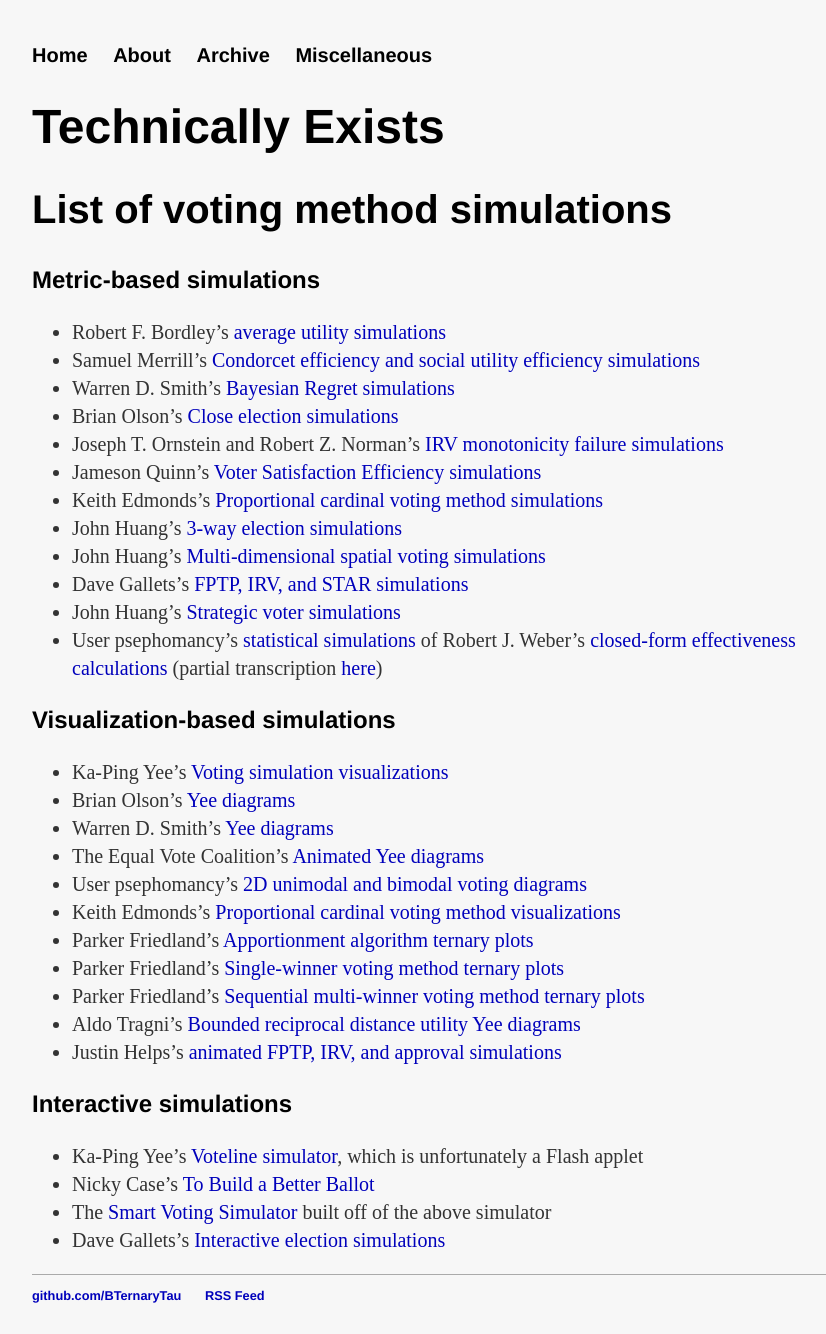
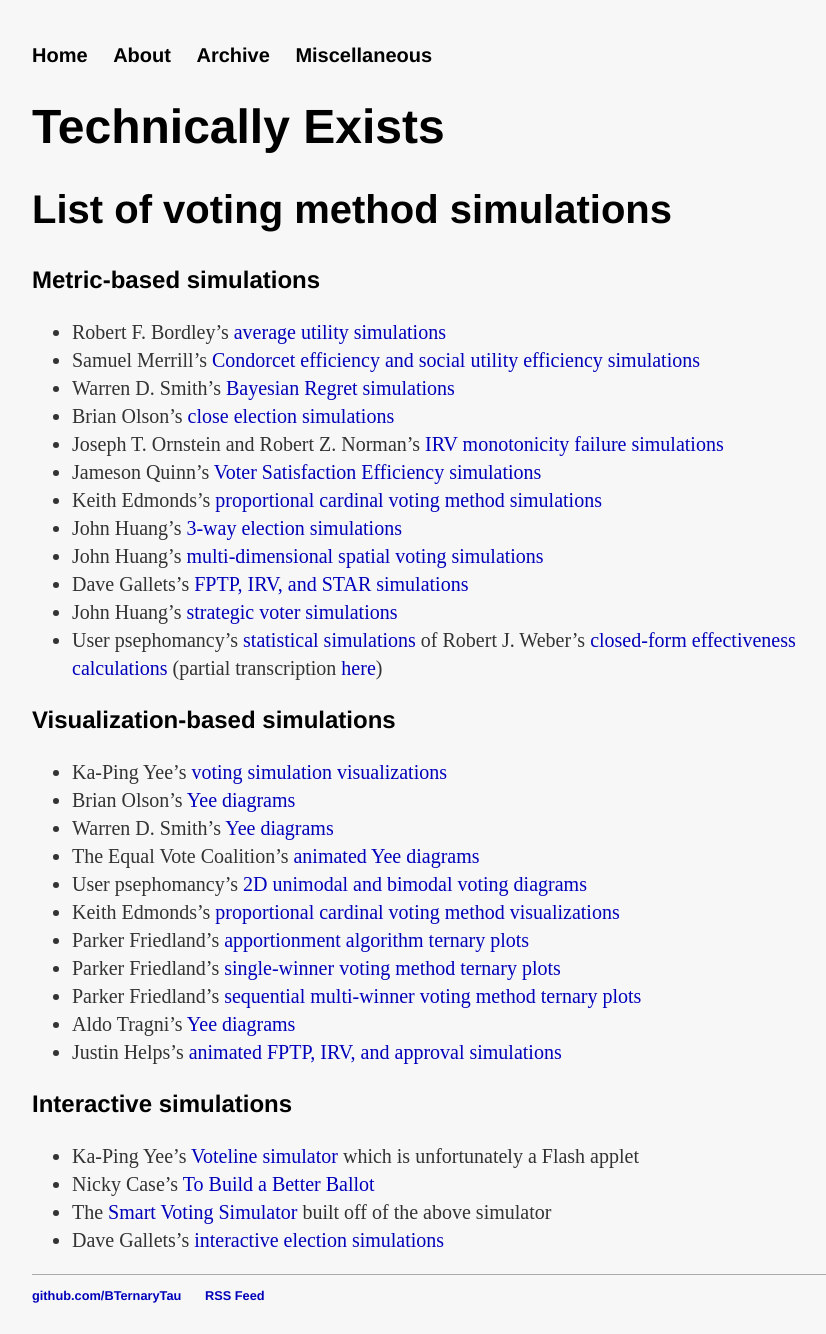
Before and after one commit to BTernaryTau/bternarytau.github.io, a Jekyll site: the page built from miscellaneous/voting-theory/list-of-voting-method-simulations.md, in a window 1280 px wide. Shown: the whole page, without its empty margins (208-1034 px from the left). Built offline with Jekyll 4.4.1, drawn with Linux system fonts in a browser that asks for light colours; nearby versions of some CDN libraries; comment, search, counter and statistics services are not loaded.

Commit message:
Improve formatting of voting sim page

```diff
--- a/miscellaneous/voting-theory/list-of-voting-method-simulations.md
+++ b/miscellaneous/voting-theory/list-of-voting-method-simulations.md
@@ -9,33 +9,33 @@
 * Robert F. Bordley's [average utility simulations](https://www.jstor.org/stable/1956015)
 * Samuel Merrill's [Condorcet efficiency and social utility efficiency simulations](https://www.jstor.org/stable/2110786)
 * Warren D. Smith's [Bayesian Regret simulations](https://rangevoting.org/BayRegDum.html)
-* Brian Olson's [Close election simulations](https://bolson.org/voting/sim.html)
+* Brian Olson's [close election simulations](https://bolson.org/voting/sim.html)
 * Joseph T. Ornstein and Robert Z. Norman's [IRV monotonicity failure simulations](https://www.researchgate.net/publication/258164743_Frequency_of_monotonicity_failure_under_Instant_Runoff_Voting_Estimates_based_on_a_spatial_model_of_elections)
 * Jameson Quinn's [Voter Satisfaction Efficiency simulations](https://electionscience.github.io/vse-sim/VSE/)
-* Keith Edmonds's [Proportional cardinal voting method simulations](https://forum.electionscience.org/t/wolf-committee-results/519)
+* Keith Edmonds's [proportional cardinal voting method simulations](https://forum.electionscience.org/t/wolf-committee-results/519)
 * John Huang's [3-way election simulations](http://votesim.usa4r.org/simple3way/simple3way.html)
-* John Huang's [Multi-dimensional spatial voting simulations](http://votesim.usa4r.org/spatial5dim/spatial5dim.html)
+* John Huang's [multi-dimensional spatial voting simulations](http://votesim.usa4r.org/spatial5dim/spatial5dim.html)
 * Dave Gallets's [FPTP, IRV, and STAR simulations](http://sites.gallets.org/election-sim/irv-vs-star/)
-* John Huang's [Strategic voter simulations](http://votesim.usa4r.org/tactical/tactical.html)
+* John Huang's [strategic voter simulations](http://votesim.usa4r.org/tactical/tactical.html)
 * User psephomancy's [statistical simulations](https://www.votingtheory.org/forum/topic/28/graphs-and-notes-from-weber-1977) of Robert J. Weber's [closed-form effectiveness calculations](https://cowles.yale.edu/publications/cfdp/cfdp-498) (partial transcription [here](https://gist.github.com/endolith/e64af102646bef7b4b2714733c2c31ce))
 
 ### Visualization-based simulations
 
-* Ka-Ping Yee's [Voting simulation visualizations](http://zesty.ca/voting/sim/)
+* Ka-Ping Yee's [voting simulation visualizations](http://zesty.ca/voting/sim/)
 * Brian Olson's [Yee diagrams](https://bolson.org/voting/sim_one_seat/)
 * Warren D. Smith's [Yee diagrams](https://www.rangevoting.org/Extremism.html)
-* The Equal Vote Coalition's [Animated Yee diagrams](https://www.youtube.com/watch?v=-4FXLQoLDBA)
+* The Equal Vote Coalition's [animated Yee diagrams](https://www.youtube.com/watch?v=-4FXLQoLDBA)
 * User psephomancy's [2D unimodal and bimodal voting diagrams](https://imgur.com/gallery/huNsRO6)
-* Keith Edmonds's [Proportional cardinal voting method visualizations](https://forum.electionscience.org/t/utilitarian-sum-vs-monroe-selection/355)
-* Parker Friedland's [Apportionment algorithm ternary plots](https://forum.electionscience.org/t/apportionment-algorithems-visualized/569)
-* Parker Friedland's [Single-winner voting method ternary plots](https://forum.electionscience.org/t/single-winner-voting-methods-visualized/575)
-* Parker Friedland's [Sequential multi-winner voting method ternary plots](https://forum.electionscience.org/t/sequential-multiwinner-voting-methods-visualized/773)
-* Aldo Tragni's [Bounded reciprocal distance utility Yee diagrams](https://forum.electionscience.org/t/yee-diagramm-strong-monotonicity-failure-resistance/823)
+* Keith Edmonds's [proportional cardinal voting method visualizations](https://forum.electionscience.org/t/utilitarian-sum-vs-monroe-selection/355)
+* Parker Friedland's [apportionment algorithm ternary plots](https://forum.electionscience.org/t/apportionment-algorithems-visualized/569)
+* Parker Friedland's [single-winner voting method ternary plots](https://forum.electionscience.org/t/single-winner-voting-methods-visualized/575)
+* Parker Friedland's [sequential multi-winner voting method ternary plots](https://forum.electionscience.org/t/sequential-multiwinner-voting-methods-visualized/773)
+* Aldo Tragni's [Yee diagrams](https://forum.electionscience.org/t/yee-diagramm-strong-monotonicity-failure-resistance/823)
 * Justin Helps's [animated FPTP, IRV, and approval simulations](https://www.youtube.com/watch?v=yhO6jfHPFQU)
 
 ### Interactive simulations
 
-* Ka-Ping Yee's [Voteline simulator](http://zesty.ca/voting/voteline/), which is unfortunately a Flash applet
+* Ka-Ping Yee's [Voteline simulator](http://zesty.ca/voting/voteline/) which is unfortunately a Flash applet
 * Nicky Case's [To Build a Better Ballot](https://ncase.me/ballot/)
 * The [Smart Voting Simulator](https://www.smartvotesim.com/) built off of the above simulator
-* Dave Gallets's [Interactive election simulations](http://sites.gallets.org/election-sim/)
+* Dave Gallets's [interactive election simulations](http://sites.gallets.org/election-sim/)
```
